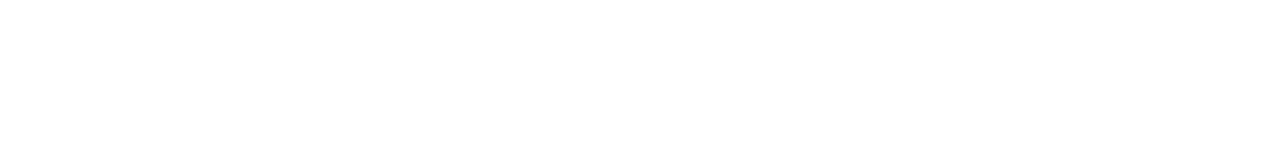
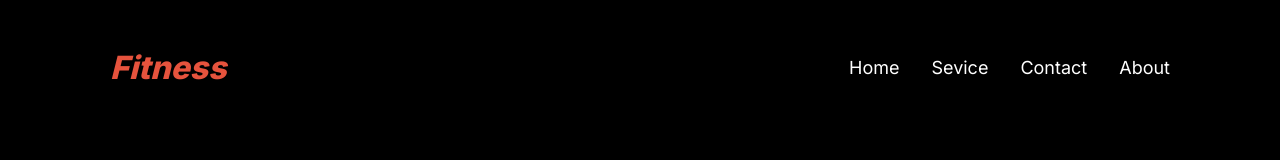
Before and after one commit to devkowsir/PH-B10A2-Fitness, a plain HTML site: page index.html in a window 1280 px wide. Drawn offline with Linux system fonts and the light colour scheme; a web font is replaced by a local one.

Commit message:
nav section completed

```diff
--- a/index.html
+++ b/index.html
@@ -7,7 +7,20 @@
     <link rel="stylesheet" href="style.css" />
   </head>
   <body>
-    <header></header>
+    <header>
+      <div class="container">
+        <nav>
+          <div class="brand"><span>Fitness</span></div>
+          <ul class="nav-links">
+            <li><a href="./home.html">home</a></li>
+            <li><a href="./sevice.html">sevice</a></li>
+            <li><a href="./contact.html">contact</a></li>
+            <li><a href="./about.html">about</a></li>
+          </ul>
+          <div class="menu"><img src="./images/icons/menu.png" alt="menu" /></div>
+        </nav>
+      </div>
+    </header>
     <main></main>
     <footer></footer>
   </body>
--- a/style.css
+++ b/style.css
@@ -8,6 +8,10 @@
 
   font-family: "Inter", Verdana, sans-serif;
   color: hsl(var(--white));
+}
+
+* {
+  background-color: hsl(var(--main-bg));
 }
 
 *,
@@ -79,13 +83,18 @@ h4 {
 }
 
 .container {
-  width: clamp(320px, 90vw, 1200px);
+  width: clamp(320px, 90vw, 1060px);
   margin: 0 auto;
 }
 
 .brand {
-  font: italic 800 2rem;
+  font-style: italic;
+  font-weight: 800;
   color: hsl(var(--primary));
+}
+
+.brand span {
+  font-size: 2em;
 }
 
 @media screen and (min-width: 576px) {
@@ -100,8 +109,39 @@ h4 {
   h3 {
     font-size: 28px;
   }
+}
 
-  .container {
-    width: clamp(320px, 80vw, 1200px);
+/* header section */
+header {
+  padding-top: 3rem;
+}
+
+header nav {
+  display: flex;
+  align-items: center;
+}
+
+header nav .nav-links {
+  display: none;
+  margin-left: auto;
+  font-size: 18px;
+  gap: 2rem;
+}
+
+header nav .nav-links a {
+  text-transform: capitalize;
+}
+
+header nav .menu {
+  margin-left: auto;
+}
+
+@media screen and (min-width: 576px) {
+  header nav .nav-links {
+    display: flex;
+  }
+
+  header nav .menu {
+    display: none;
   }
 }
```
Also changed, not shown: images/icons/menu.png (added).
